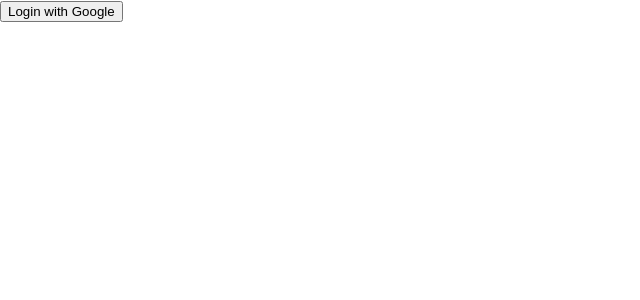
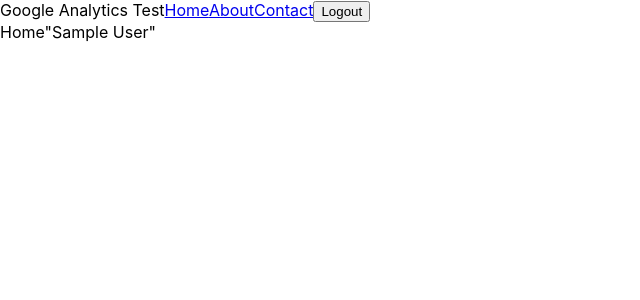
Before and after one commit to nareshban1/googleanalyticsreact, a React (Create React App) app: page / in a window 1280 px wide. Before the commit this address led to /login. Shown: the top 300 px of the page, without its empty margins (0-640 px from the left). Built offline with nearby package versions, Linux system fonts and the light colour scheme; no server answers; sample sign-in values are in the browser's storage.

Commit message:
fix: loading while checking if  user is logged in

```diff
--- a/src/App.tsx
+++ b/src/App.tsx
@@ -11,7 +11,7 @@
 
 function App() {
   const location = useLocation();
-  const { currentUser } = useAuth();
+  const { currentUser, loading } = useAuth();
 
   let trackingCode: string | undefined =
     process.env.REACT_APP_ANALYTICS_TRACKING_CODE;
@@ -31,15 +31,26 @@
   }, [location]);
 
   return (
+    <>
+      {loading ? (
+        <>LOADING</>
+      ) : (
+        <>
           <Routes>
             <Route path="/" element={<ProtectedRoutes children={<Home />} />} />
-      <Route path="/about" element={<ProtectedRoutes children={<About />} />} />
+            <Route
+              path="/about"
+              element={<ProtectedRoutes children={<About />} />}
+            />
             <Route
               path="/contact"
               element={<ProtectedRoutes children={<Contact />} />}
             />
             <Route path="/login" element={<Login />} />
           </Routes>
+        </>
+      )}
+    </>
   );
 }
 
--- /dev/null
+++ b/src/components/NavBar.tsx
@@ -0,0 +1,17 @@
+import React from "react";
+import { Link } from "react-router-dom";
+import Logout from "../routes/Logout";
+
+const NavBar = () => {
+  return (
+    <div>
+      Google Analytics Test
+      <Link to={"/"}>Home</Link>
+      <Link to={"/"}>About</Link>
+      <Link to={"/"}>Contact</Link>
+      <Logout />
+    </div>
+  );
+};
+
+export default NavBar;
--- a/src/components/ProtectedRoutes.tsx
+++ b/src/components/ProtectedRoutes.tsx
@@ -1,51 +1,18 @@
-import React, {
-  ReactElement,
-  useState,
-  useEffect,
-  useLayoutEffect,
-} from "react";
-import { Link, useNavigate } from "react-router-dom";
+import React, { ReactElement } from "react";
+import { Navigate } from "react-router-dom";
 import { useAuth } from "../context/AuthContext";
-import Logout from "../routes/Logout";
+import NavBar from "./NavBar";
 
 const ProtectedRoutes = ({ children }: { children: ReactElement }) => {
-  const { currentUser } = useAuth();
+  const { isLoggedIn } = useAuth();
 
-  const navigate = useNavigate();
-  const [checkUser, setCheckUser] = useState(false);
-
-  useEffect(() => {
-    if (currentUser !== null || currentUser !== undefined) {
-      setCheckUser(true);
-    }
-  }, [currentUser]);
-
-  useEffect(() => {
-    checkUserLogin();
-  }, [checkUser]);
-
-  const checkUserLogin = () => {
-    if (checkUser === false) {
-      navigate("/login");
-    } else {
-      navigate("/");
-    }
-  };
-
-  return (
+  return isLoggedIn ? (
     <>
-      {checkUser ? (
-        <>
-          <Link to={"/"}>HOME</Link>
-          <Link to={"/about"}>ABOUT</Link>
-          <Link to={"/contact"}>CONTACT</Link>
-          <Logout />
-          {children}
-        </>
-      ) : (
-        "Loading"
-      )}
+      <NavBar />
+      {children}
     </>
+  ) : (
+    <Navigate to="/login" />
   );
 };
 
--- a/src/context/AuthContext.tsx
+++ b/src/context/AuthContext.tsx
@@ -10,9 +10,9 @@
 };
 
 export const UserContextProvider: React.FC = (props: any) => {
-  const [currentUser, setCurrentUser] = useState<User | null>();
-
-  console.log(currentUser);
+  const [currentUser, setCurrentUser] = useState<User | null>(null);
+  const [isLoggedIn, setIsLoggedIn] = useState(false);
+  const [loading, setLoading] = useState(false);
   const signInGoogle = async () => {
     return await auth.signInWithPopup(provider);
   };
@@ -25,13 +25,34 @@
     currentUser,
     signInGoogle,
     logout,
+    isLoggedIn,
+    loading,
+  };
+
+  const checkLoggedIn = async () => {
+    setLoading(true);
+    await auth.onAuthStateChanged((user) => {
+      if (user) {
+        console.log(user, "AUTH USER");
+        setCurrentUser(user);
+        setLoading(false);
+      } else {
+        setCurrentUser(null);
+        setLoading(false);
+      }
+    });
   };
 
   useEffect(() => {
-    const unsubscribe = auth.onAuthStateChanged((user) => {
-      setCurrentUser(user);
-    });
-    return unsubscribe;
+    checkLoggedIn();
+  }, []);
+
+  useEffect(() => {
+    if (currentUser !== null) {
+      setIsLoggedIn(true);
+    } else {
+      setIsLoggedIn(false);
+    }
   }, [currentUser]);
 
   return (
--- a/src/routes/Login.tsx
+++ b/src/routes/Login.tsx
@@ -1,19 +1,30 @@
-import React from "react";
-import { useNavigate } from "react-router-dom";
+import React, { useEffect, useState } from "react";
+import { Navigate, useNavigate } from "react-router-dom";
 import { useAuth } from "../context/AuthContext";
 import ReactGA from "react-ga";
 const Login = () => {
   const navigate = useNavigate();
-  const { signInGoogle } = useAuth();
+
+  const { signInGoogle, isLoggedIn } = useAuth();
+
+  console.log(isLoggedIn);
+
+  useEffect(() => {
+    if (isLoggedIn) {
+      navigate("/");
+    }
+  }, [isLoggedIn]);
+
   const signInClick = async () => {
     await signInGoogle().then((response: any) => {
-      navigate("/");
+      console.log(response);
       ReactGA.event({
         category: "Logged In",
         action: "Logged In using Google Account",
         label: `${response?.user?.displayName} has Logged In`,
       });
       ReactGA.set({ dimension2: response?.user?.uid });
+      navigate("/");
     });
   };
   return <button onClick={signInClick}>Login with Google</button>;
```
Lines whose indentation alone changed are shown as unchanged.
